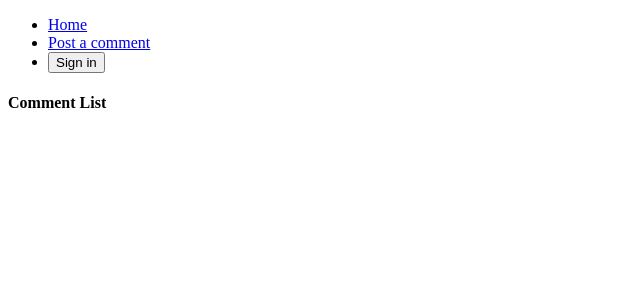
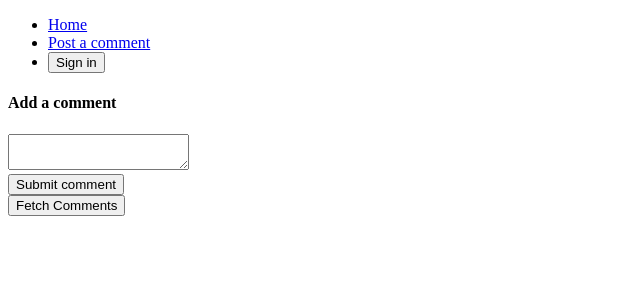
Before and after one commit to FJBelmonte/react-redux-course-advanced-testing, a React (Create React App) app: page /post in a window 1280 px wide. Before the commit this address led to /. Shown: the top 300 px of the page, without its empty margins (0-640 px from the left). Built offline with nearby package versions, Linux system fonts and the light colour scheme.

Commit message:
lesson 78 + hooks

```diff
--- a/src/components/CommentBox.js
+++ b/src/components/CommentBox.js
@@ -1,21 +1,13 @@
-import React, { useState, useEffect } from "react";
-import { useDispatch, useSelector } from "react-redux";
-import { useHistory } from "react-router";
+import React, { useState } from "react";
+import { useDispatch } from "react-redux";
 import * as actions from "actions";
+import requireAuth from "../components/requireAuth";
 
 export default function CommentBox() {
-  const state = useSelector((state) => state);
+  const [comment, setComment] = useState("");
   const dispatch = useDispatch();
-  const history = useHistory();
-  const [comment, setComment] = useState("");
-
-  useEffect(() => {
-    if (!state.auth) {
-      history.push("/");
-    }
-  }, [history, state.auth]);
-
   return (
+    <requireAuth>
       <div>
         <form
           onSubmit={(e) => {
@@ -40,5 +32,6 @@ export default function CommentBox() {
           Fetch Comments
         </button>
       </div>
+    </requireAuth>
   );
 }
--- /dev/null
+++ b/src/components/requireAuth.js
@@ -0,0 +1,19 @@
+import React, { useEffect } from "react";
+import { useSelector } from "react-redux";
+import { useHistory } from "react-router";
+
+export default (ChildComponent) => {
+  const state = useSelector((state) => state);
+  const history = useHistory();
+
+  useEffect(() => {
+    if (!state.auth) {
+      history.push("/");
+    }
+  }, [history, state.auth]);
+
+  function ComposedComponent() {
+    return <ChildComponent />;
+  }
+  return ComposedComponent;
+};
```
Lines whose indentation alone changed are shown as unchanged.
